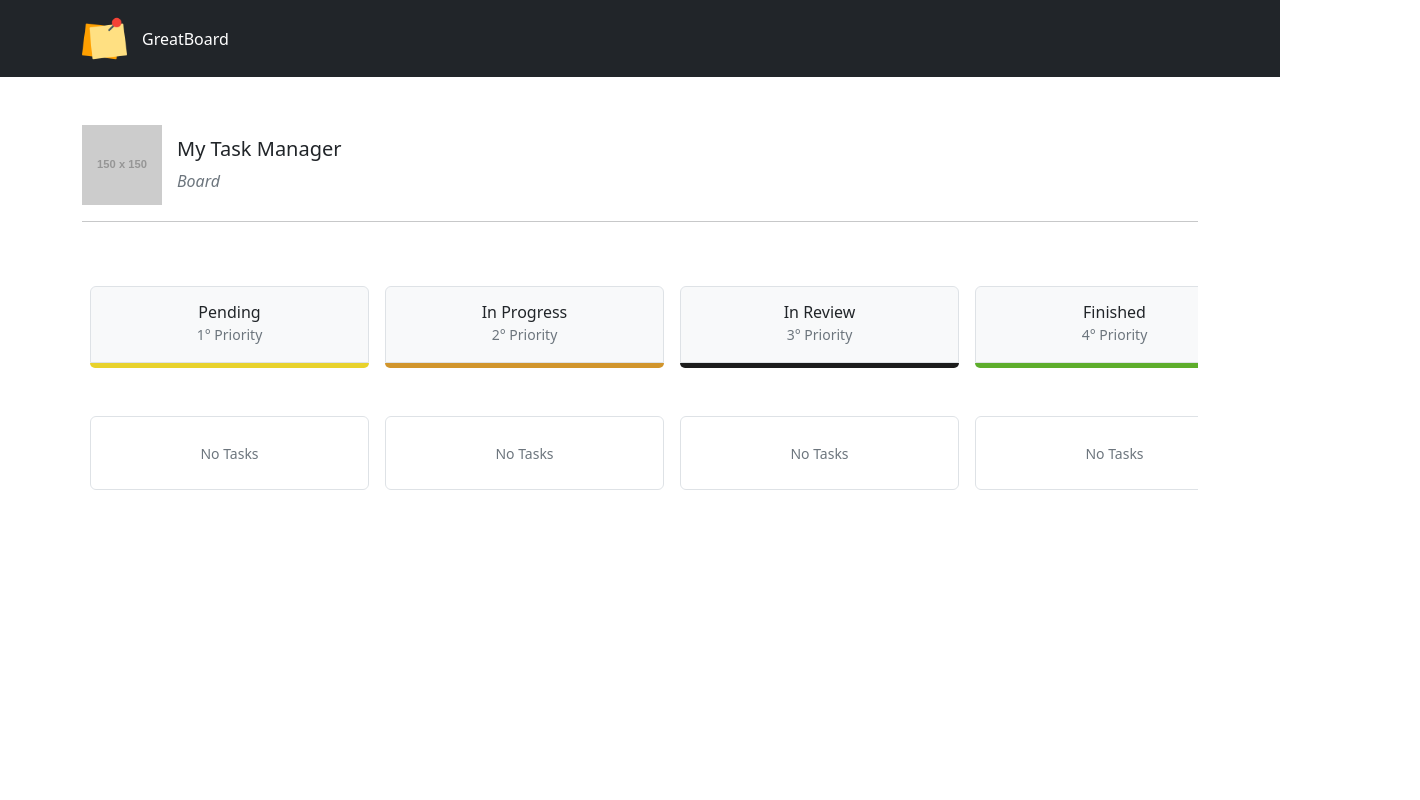
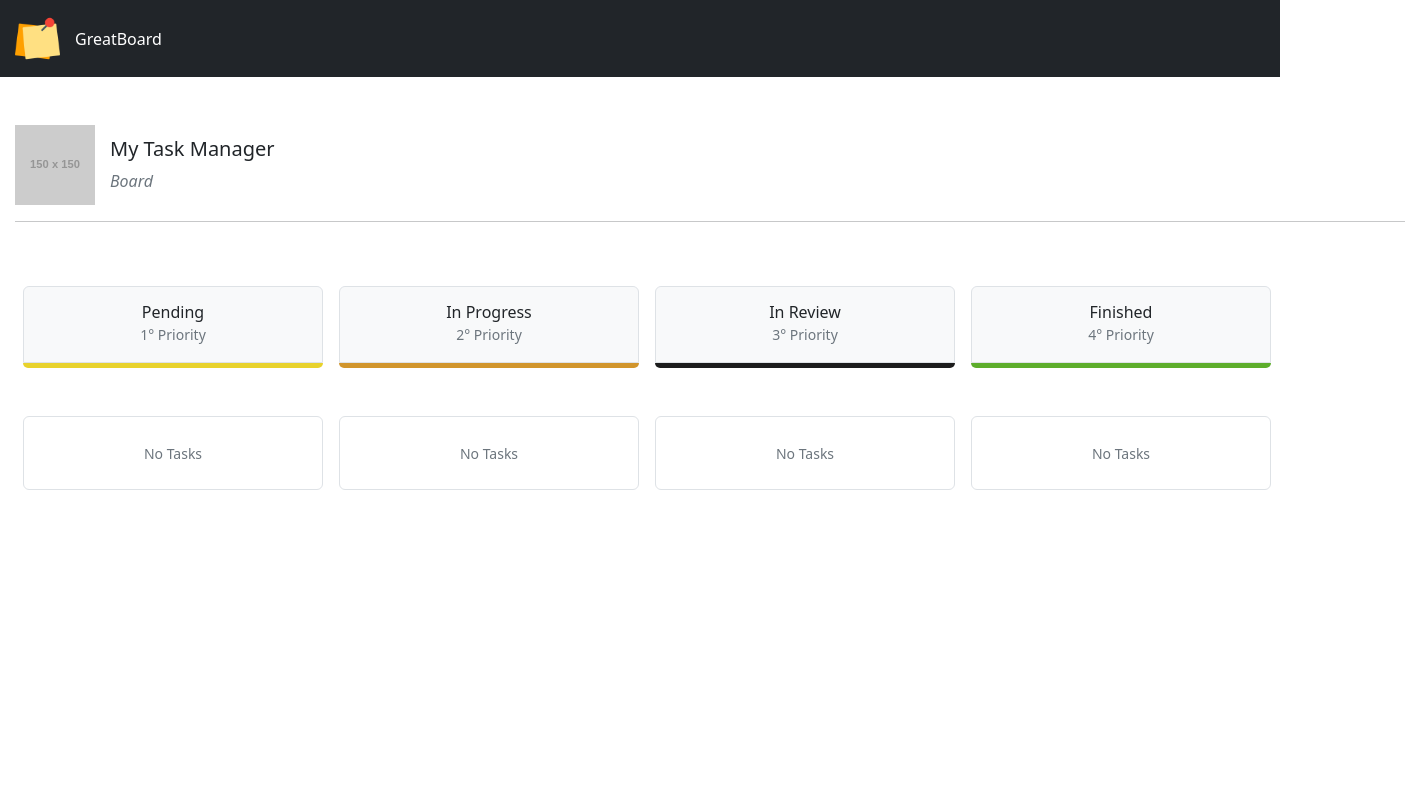
Before and after one commit to LuisRococo/task-manager-app-front, a React (Vite) app: page / in a window 1280 px wide. Shown: the top 800 px of the page, 1420 px wide, since content can reach past the window. Built offline with nearby package versions, Linux system fonts and the light colour scheme.

Commit message:
change page container size

```diff
--- a/src/components/boardPage/TaskList/TaskList.scss
+++ b/src/components/boardPage/TaskList/TaskList.scss
@@ -1,3 +1,8 @@
 .task-list-bottom {
     height: 5px;
 }
+
+.task-list {
+    width: 300px;
+    min-width: 300px;
+}
--- a/src/components/boardPage/TaskList/TaskList.tsx
+++ b/src/components/boardPage/TaskList/TaskList.tsx
@@ -11,7 +11,7 @@ export const TaskList: React.FC<CardList> = ({ taskList }) => {
   const [tasks, setTasks] = useState([]);
 
   return (
-    <div className="col-12 col-md-4 col-lg-3 mx-2 col-inside-scroll pb-4 h-100">
+    <div className="task-list mx-2 col-inside-scroll pb-4 h-100">
       <div className="w-100 mb-5">
         <div className="w-100 bg-light rounded-top p-3 text-center border">
           <p className="h6 m-0">{taskList.name}</p>
--- a/src/components/common/Footer/Footer.tsx
+++ b/src/components/common/Footer/Footer.tsx
@@ -6,7 +6,7 @@ export const Footer: React.FC = () => {
   return (
     <div className="footer">
       <div className="footer-top footer-section">
-        <div className="container">
+        <div className="page-cont">
           <div className="d-flex align-items-center justify-content-center">
             <img className="logo" src={logoImg} alt="" />
             <h5>GreatBoard</h5>
@@ -22,7 +22,7 @@ export const Footer: React.FC = () => {
       </div>
 
       <div className="footer-bottom footer-section">
-        <div className="container">
+        <div className="page-cont">
           <p className="text-center m-0">© 2022 Copyright</p>
         </div>
       </div>
--- a/src/components/common/Navigation/Navigation.tsx
+++ b/src/components/common/Navigation/Navigation.tsx
@@ -4,7 +4,7 @@ import logoImg from "../../../assets/logo.png";
 export const Navigation: React.FC = () => {
   return (
     <nav className="navbar bg-dark navbar-expand-lg navbar-dark">
-      <div className="container py-2">
+      <div className="page-cont py-2">
         <div className="d-flex align-items-center text-white">
           <img src={logoImg} alt="Project logo" className="logo" />
           GreatBoard
--- a/src/index.css
+++ b/src/index.css
@@ -1,3 +1,36 @@
 .full-height-cont {
     min-height: 100vh;
 }
+
+.page-cont {
+    width: 100%;
+    padding-right: 15px;
+    padding-left: 15px;
+    margin-right: auto;
+    margin-left: auto;
+}
+@media (min-width: 576px) {
+    .page-cont {
+        width: 540px;
+    }
+}
+@media (min-width: 768px) {
+    .page-cont {
+        width: 720px;
+    }
+}
+@media (min-width: 992px) {
+    .page-cont {
+        width: 960px;
+    }
+}
+@media (min-width: 1200px) {
+    .page-cont {
+        width: 1140px;
+    }
+}
+@media (min-width: 1200px) {
+    .page-cont {
+        width: 1420px;
+    }
+}
--- a/src/pages/BoardPage.tsx
+++ b/src/pages/BoardPage.tsx
@@ -11,7 +11,7 @@ function BoardPage() {
   );
 
   return (
-    <div className="container full-height-cont">
+    <div className="page-cont full-height-cont">
       <BoardHeader boardTitle={boardTitle} projectImage={projectImage} />
       <TaskListContainer boardId={boardId} />
     </div>
```
